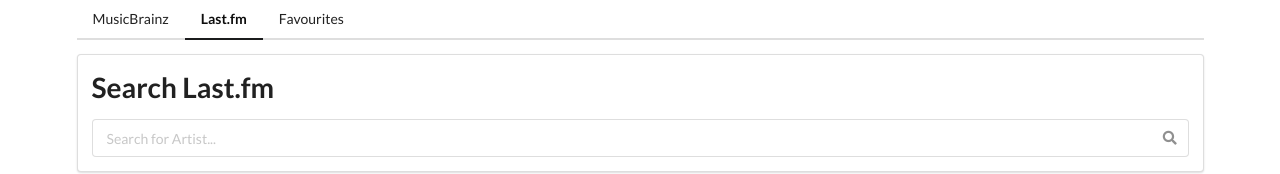
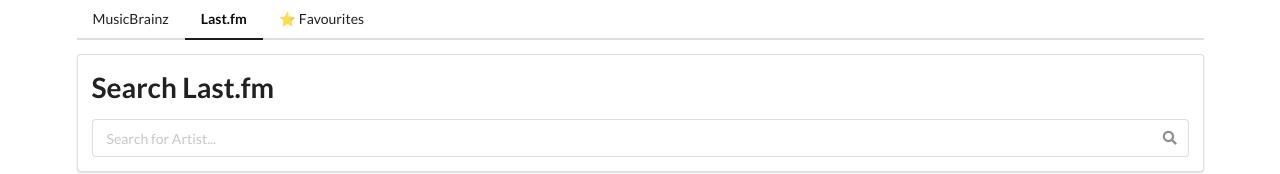
Before and after one commit to oliviersfl/last-fm, a React (Create React App) app: page / in a window 1280 px wide. Shown: the top 174 px of the page. Built offline with nearby package versions, Linux system fonts and the light colour scheme.

Commit message:
Add Favourites icon

```diff
--- a/src/components/Menu.js
+++ b/src/components/Menu.js
@@ -21,7 +21,7 @@ function Menu({ navigation, setCurrentPage }) {
                     onClick={ () => setCurrentPage(Content.Favourites) }
 
                 >
-                    Favourites
+                    ⭐ Favourites
                 </a>
             </div>
         </div>
```
